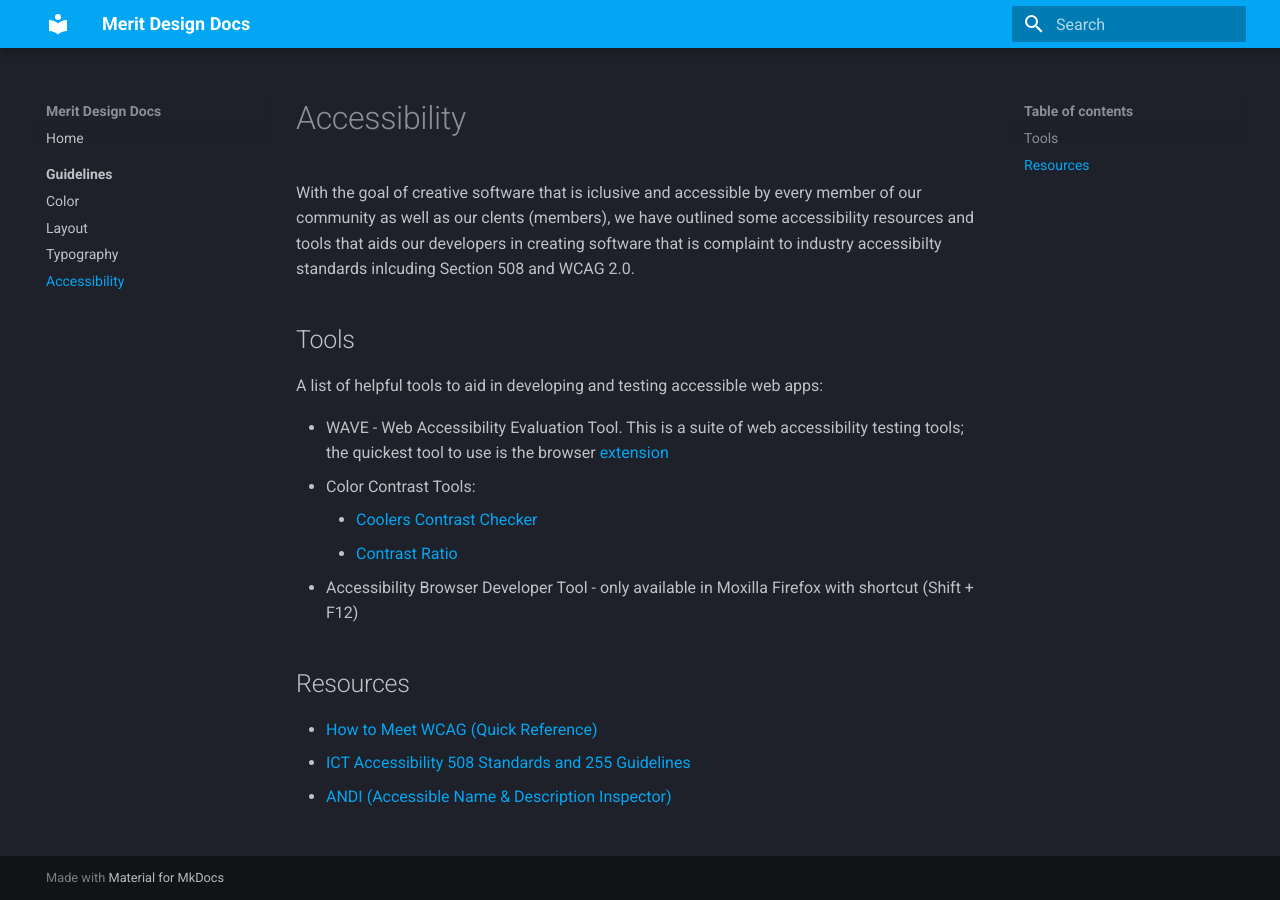
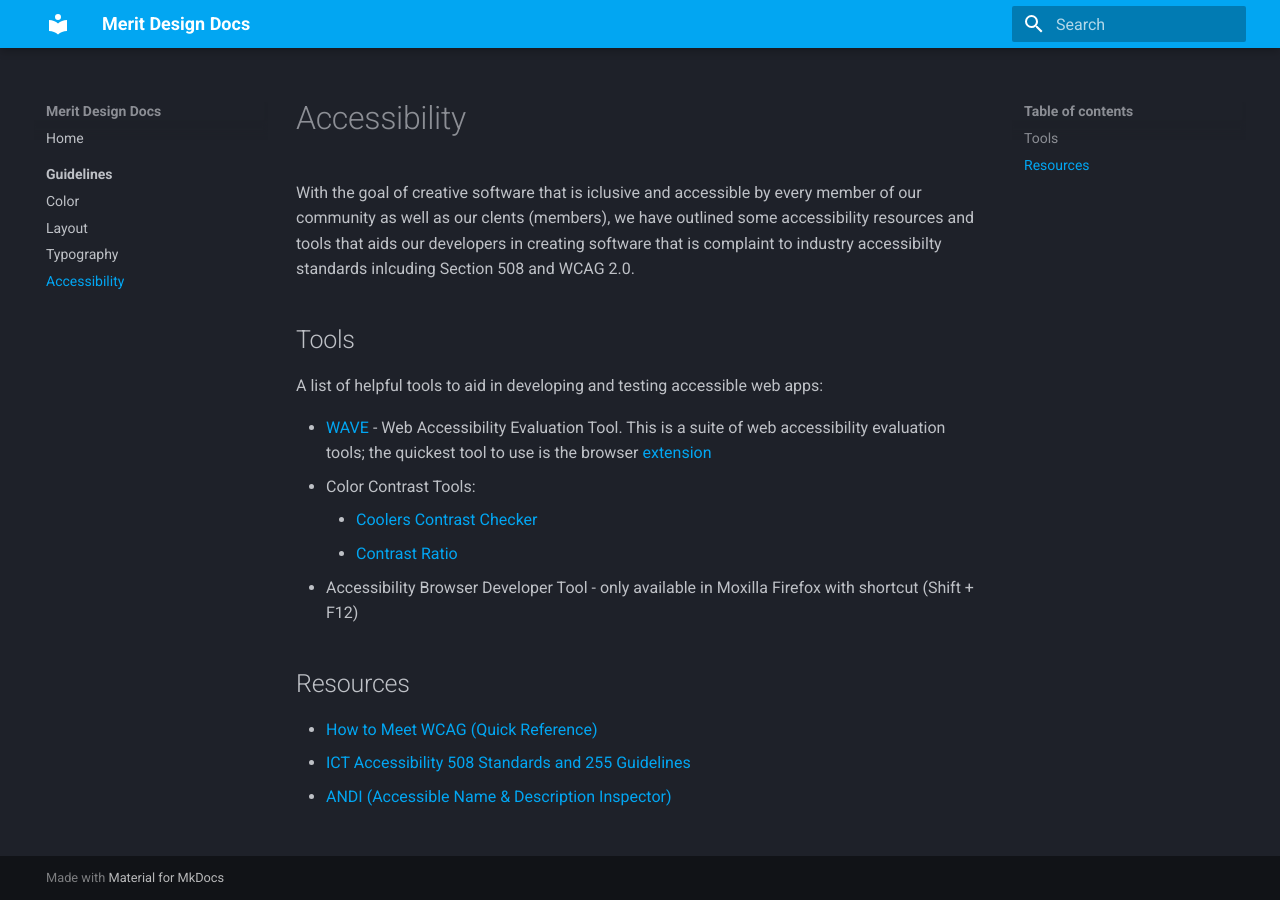
Before and after one commit to merit-network/merit-design, an MkDocs documentation site: the page built from docs/guidelines/accessibility.md, in a window 1280 px wide. Built offline with MkDocs 1.6.1 and Material for MkDocs 9.7.7, drawn with Linux system fonts in a browser that asks for light colours.

Commit message:
update link

```diff
--- a/docs/guidelines/accessibility.md
+++ b/docs/guidelines/accessibility.md
@@ -4,7 +4,7 @@ With the goal of creative software that is iclusive and accessible by every memb
 ## Tools
 A list of helpful tools to aid in developing and testing accessible web apps:
 
-* WAVE - Web Accessibility Evaluation Tool. This is a suite of web accessibility testing tools; the quickest tool to use is the browser [extension](https://wave.webaim.org/extension/)
+* [WAVE](https://wave.webaim.org/) - Web Accessibility Evaluation Tool. This is a suite of web accessibility evaluation tools; the quickest tool to use is the browser [extension](https://wave.webaim.org/extension/)
 * Color Contrast Tools:
     * [Coolers Contrast Checker](https://coolors.co/contrast-checker/112a46-acc8e5)
     * [Contrast Ratio](https://contrast-ratio.com/#%23304c58-on-white)
```
